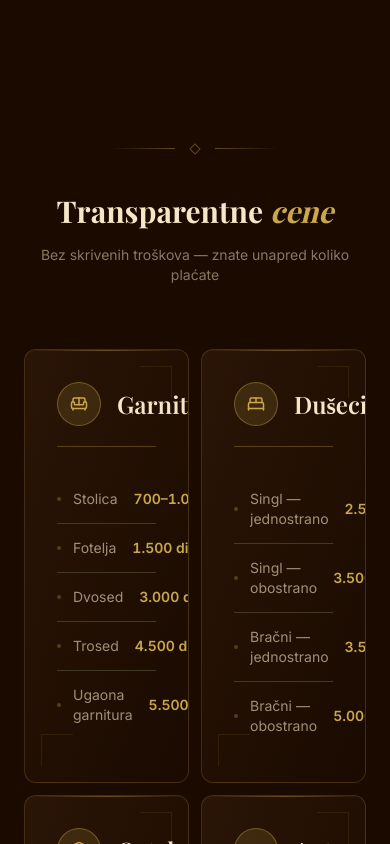
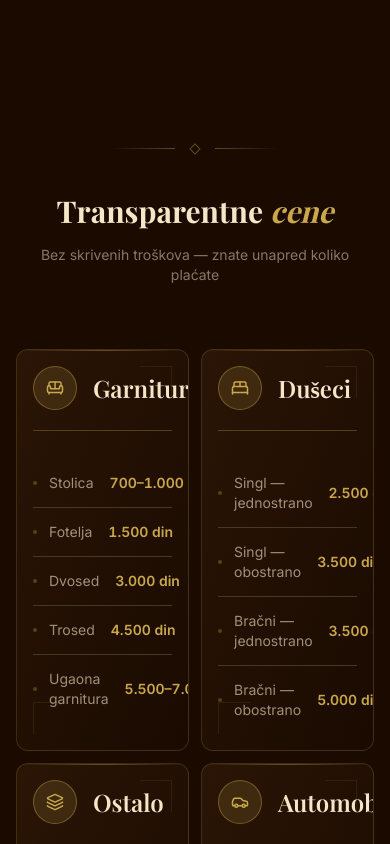
Before and after one commit to aiconnectserbia-dot/apex-dubinsko-pranje, a React (Vite) app: page / in a window 390 px wide. Shown: the part 3820-4664 px from the top of the page. Built offline with nearby package versions, Linux system fonts and the light colour scheme; no server answers; a web font is replaced by a local one.

Commit message:
File changes

```diff
--- a/src/components/landing/PricingSection.jsx
+++ b/src/components/landing/PricingSection.jsx
@@ -49,7 +49,7 @@ const pricingData = [
 export default function PricingSection() {
   return (
     <section id="cenovnik" className="relative py-24 md:py-32 bg-dark-brown">
-      <div className="max-w-6xl mx-auto px-6">
+      <div className="max-w-6xl mx-auto px-4 sm:px-6">
         <AnimatedSection>
           <SectionDivider />
           <h2 className="font-playfair text-3xl md:text-5xl font-bold text-cream text-center mt-8 mb-4">
@@ -77,7 +77,7 @@ export default function PricingSection() {
                   <div className="w-px h-full bg-gold -mt-px" />
                 </div>
 
-                <div className="p-8">
+                <div className="p-4 md:p-8">
                   {/* Header */}
                   <div className="flex items-center gap-4 mb-7 pb-5 border-b border-gold/30">
                     <div className="w-11 h-11 rounded-full border border-gold/40 flex items-center justify-center bg-gold/15 group-hover:bg-gold/25 transition-colors duration-500 flex-shrink-0">
--- a/src/index.css
+++ b/src/index.css
@@ -72,6 +72,12 @@
 
 html {
   scroll-behavior: smooth;
+  overflow-x: hidden;
+}
+
+body {
+  overflow-x: hidden;
+  max-width: 100vw;
 }
 
 /* Custom scrollbar */
```
